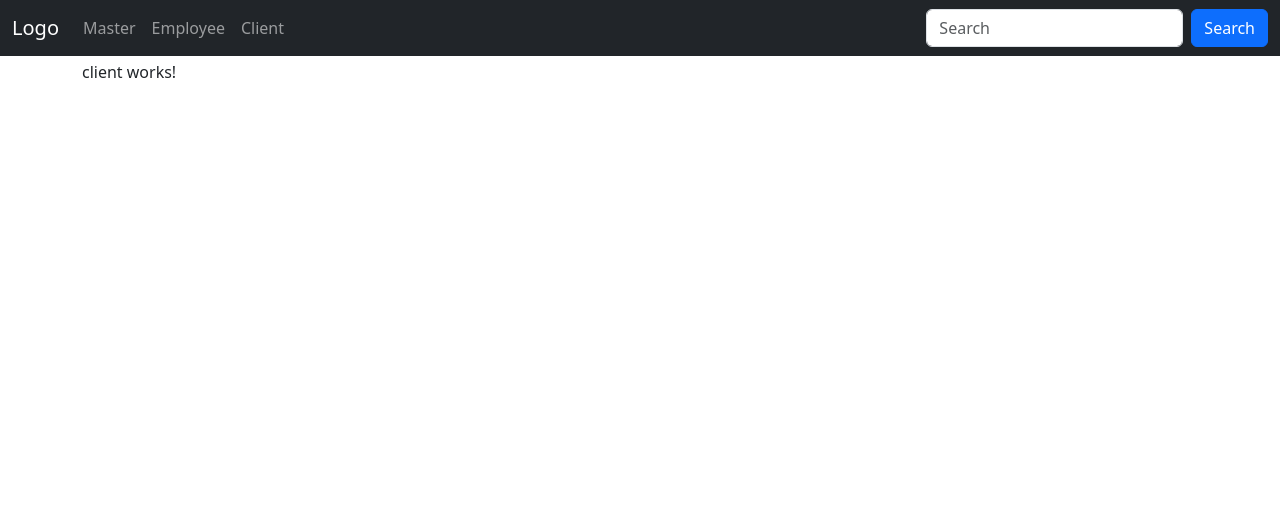
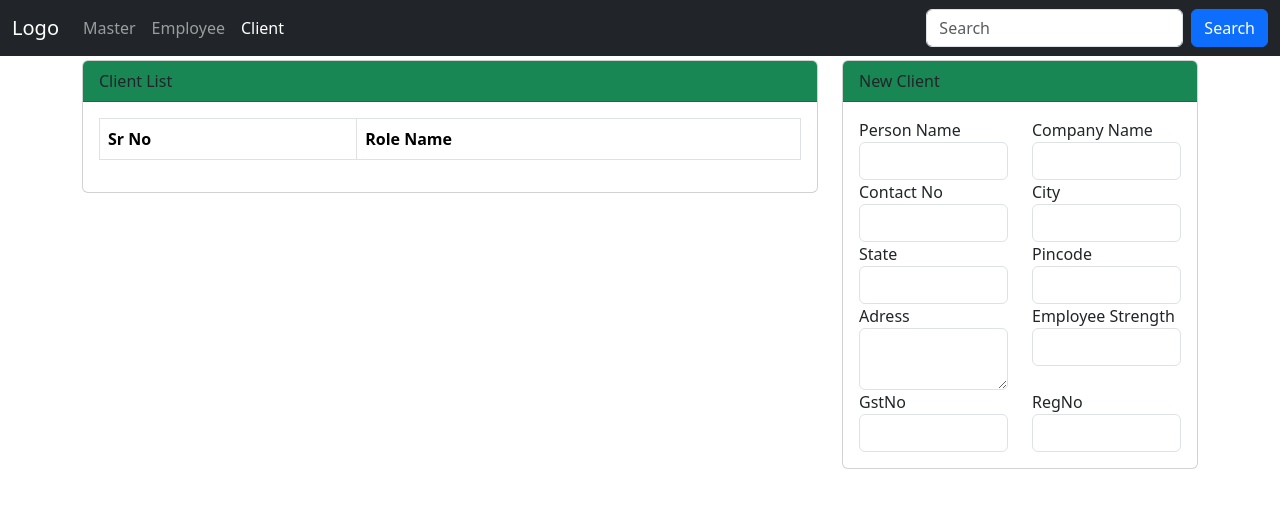
Before and after one commit to Gihansachith92/Angular_Project_01, an Angular app in the folder front-end/: page /client in a window 1280 px wide. Shown: the top 508 px of the page. Built offline with nearby package versions, Linux system fonts and the light colour scheme.

Commit message:
add form for client

```diff
--- a/front-end/src/app/app.html
+++ b/front-end/src/app/app.html
@@ -7,13 +7,13 @@
     <div class="collapse navbar-collapse" id="mynavbar">
       <ul class="navbar-nav me-auto">
         <li class="nav-item">
-          <a class="nav-link" routerLink="/master" routerLinkActive="'active'">Master</a>
+          <a class="nav-link" routerLink="/master" routerLinkActive="active">Master</a>
         </li>
         <li class="nav-item">
-          <a class="nav-link" routerLink="/employee" routerLinkActive="'active'">Employee</a>
+          <a class="nav-link" routerLink="/employee" routerLinkActive="active">Employee</a>
         </li>
         <li class="nav-item">
-          <a class="nav-link" routerLink="/client" routerLinkActive="'active'">Client</a>
+          <a class="nav-link" routerLink="/client" routerLinkActive="active">Client</a>
         </li>
       </ul>
       <form class="d-flex">
--- a/front-end/src/app/components/client/client.html
+++ b/front-end/src/app/components/client/client.html
@@ -1 +1,74 @@
-<p>client works!</p>
+<div class="row">
+  <div class="col-8">
+    <div class="card">
+      <div class="card-header bg-success">Client List</div>
+      <div class="card-body">
+        <div class="row">
+          <div class="col-12">
+            <table class="table table-bordered">
+              <thead>
+                <tr>
+                  <th>Sr No</th>
+                  <th>Role Name</th>
+                </tr>
+              </thead>
+              <tbody>
+
+              </tbody>
+            </table>
+          </div>
+        </div>
+      </div>
+    </div>
+  </div>
+
+  <div class="col-4">
+    <div class="card">
+      <div class="card-header bg-success">New Client</div>
+      <div class="card-body">
+        <div class="row">
+          <div class="col-6">
+            <label for="">Person Name</label>
+            <input type="text" class="form-control">
+          </div>
+          <div class="col-6">
+            <label for="">Company Name</label>
+            <input type="text" class="form-control">
+          </div>
+          <div class="col-6">
+            <label for="">Contact No</label>
+            <input type="text" class="form-control">
+          </div>
+          <div class="col-6">
+            <label for="">City</label>
+            <input type="text" class="form-control">
+          </div>
+          <div class="col-6">
+            <label for="">State</label>
+            <input type="text" class="form-control">
+          </div>
+          <div class="col-6">
+            <label for="">Pincode</label>
+            <input type="text" class="form-control">
+          </div>
+          <div class="col-6">
+            <label for="">Adress</label>
+            <textarea class="form-control"></textarea>
+          </div>
+          <div class="col-6">
+            <label for="">Employee Strength</label>
+            <input type="text" class="form-control">
+          </div>
+          <div class="col-6">
+            <label for="">GstNo</label>
+            <input type="text" class="form-control">
+          </div>
+          <div class="col-6">
+            <label for="">RegNo</label>
+            <input type="text" class="form-control">
+          </div>
+        </div>
+      </div>
+    </div>
+  </div>
+</div>
```
